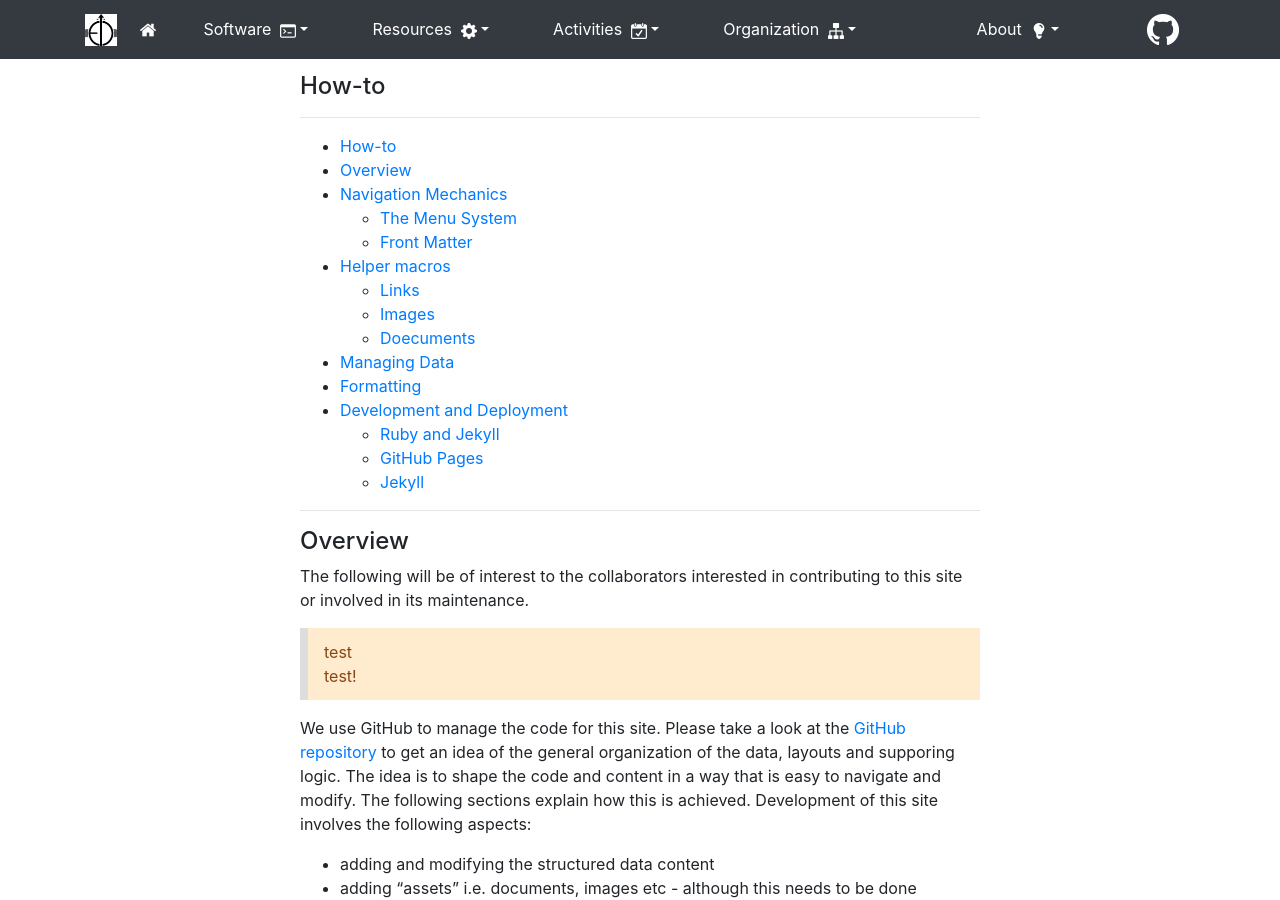
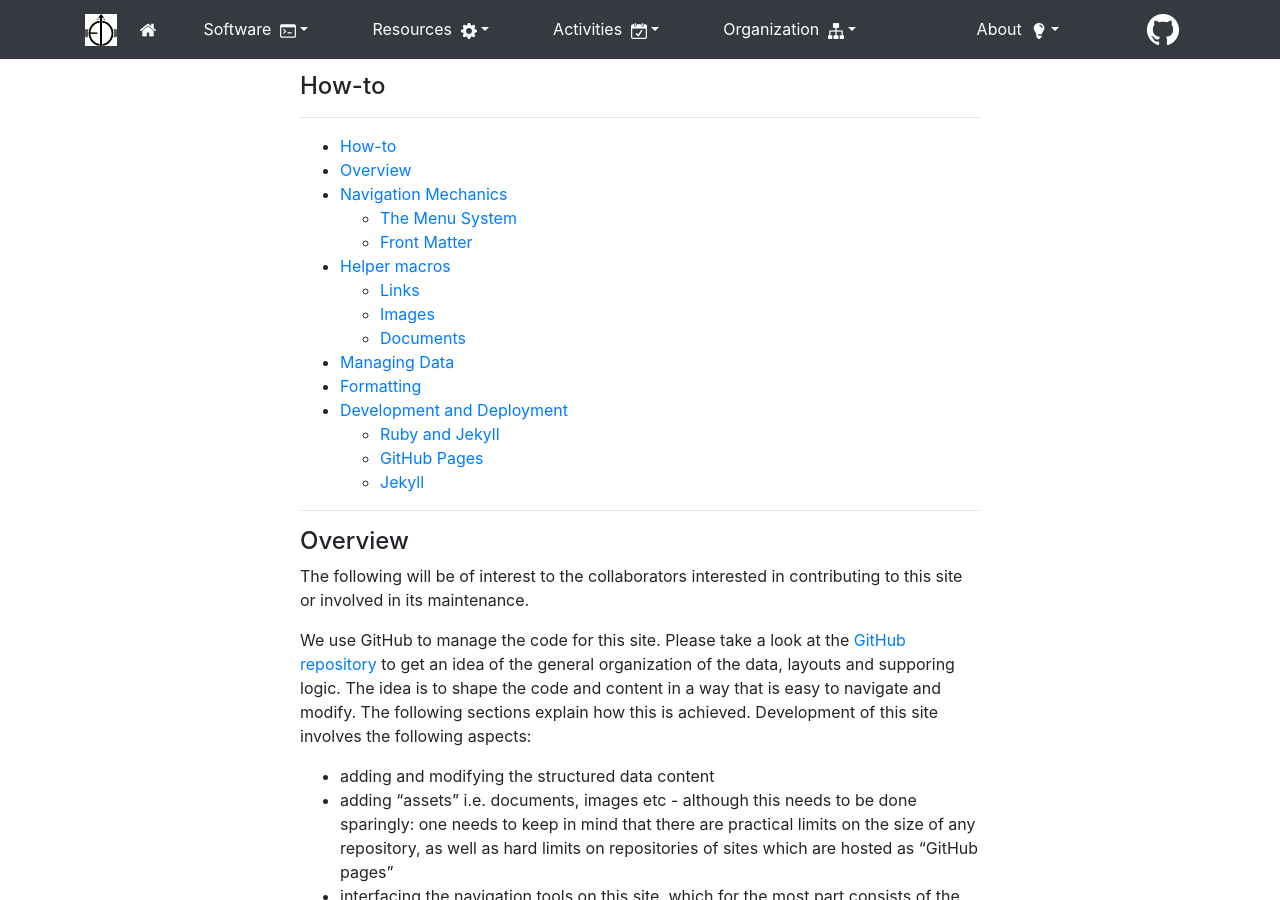
Before and after one commit to kkauder/eic.github.io, a Jekyll site: the page built from _about/howto.md, in a window 1280 px wide and 900 px high. Built offline with Jekyll 4.4.1, drawn with Linux system fonts in a browser that asks for light colours; nearby versions of some CDN libraries.

Commit message:
Corrected a typo

```diff
--- a/_about/howto.md
+++ b/_about/howto.md
@@ -11,10 +11,6 @@
 #### Overview
 The following will be of interest to the collaborators interested in contributing to this
 site or involved in its maintenance.
-
-> test
-> <br/>
-> test!
 
 We use GitHub to manage the code for this site. Please take a look at the
 {% include navigation/findlink.md name='github_site' tag='GitHub repository' %}
@@ -126,7 +122,7 @@
 Additionally, a macro generating a gallery of images based on selection criteria is
 under development.
 
-##### Doecuments
+##### Documents
 Similar to the logic presented above, it is preferable to create references to documents (both internal to the site
 but also as references to cloud storage such as Zenodo) in an organized manner. Similar to examples above,
 there is a registry of documents on the site:
```
